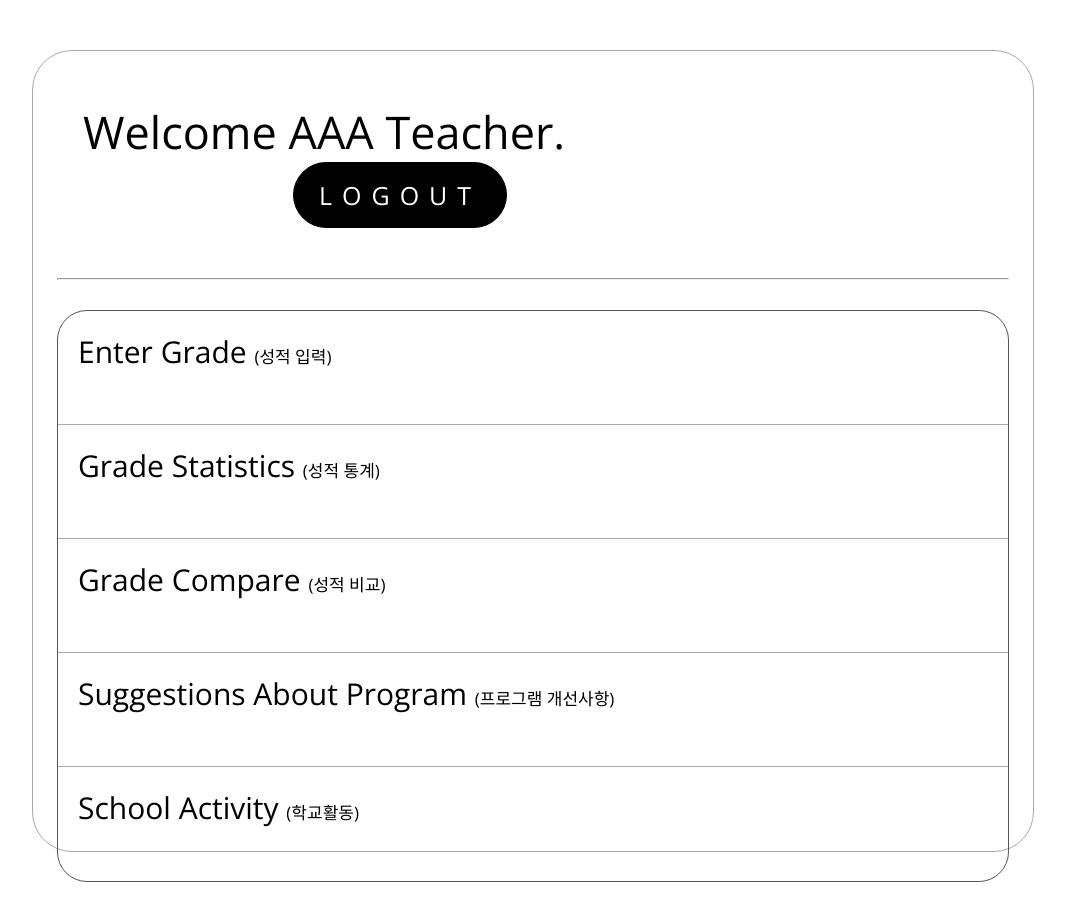
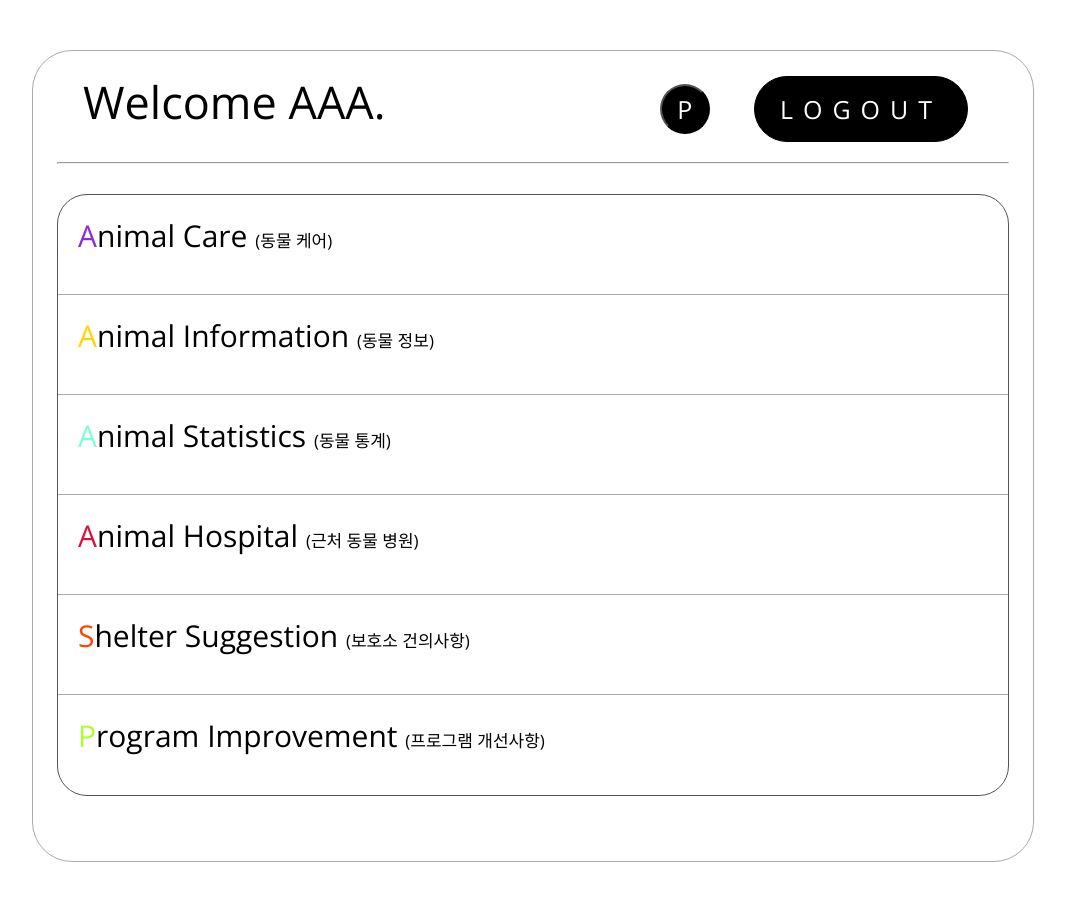
Before and after one commit to rlarkdals1202/Database-Term-Project, a plain HTML site: page Program/HTML/index.html in a window 1280 px wide. Shown: the whole page, without its empty margins (107-1172 px from the left). Drawn offline with nearby package versions, Linux system fonts and the light colour scheme.

Commit message:
Database Systems Term Project 로그인 페이지, 메인 페이지 구현(HTML, CSS만), (*주제 변경)

```diff
--- a/Program/CSS/index.css
+++ b/Program/CSS/index.css
@@ -9,28 +9,28 @@
 {
    border: 1px solid #aaaaaa;
    width: 1000px;
-   height: 800px;
+   height: 810px;
    margin: 50px auto;
    border-radius: 40px;
 }
 
 #innerBox1
 {
-    margin: 50px 50px;
+    margin: 20px 50px;
 }
 
 #innerBox2
 {
     border: 1px solid #555555;
     width: 950px;
-    height: 570px;
+    height: 600px;
     margin: 30px auto;
     border-radius: 30px;
 }
 
-#innerBox2 div:not(#schoolActivity)
+#innerBox2 div:not(#programImprovement)
 {
-    height: 113px;
+    height: 99px;
     border-bottom: 1px solid #aaaaaa;
 }
 
@@ -44,11 +44,6 @@
     text-decoration: none;
 }
 
-#innerBox2 div:hover
-{
-    text-shadow: 0 0 5px #aaaaaa;
-}
-
 #logoutButton
 {
     font-weight: lighter;
@@ -59,10 +54,87 @@
     font-size: 25px;
     border-radius: 35px;
     letter-spacing: 10px;
-    margin-left: 210px;
+    margin-left: 40px;
 }
 
-#logoutButton:hover
+#logoutButton:hover, #passwordChangeButton:hover
 {
     box-shadow: 0 0 10px black;
 }
+
+#passwordChangeButton
+{
+    border-radius: 50%;
+    width: 50px;
+    height: 50px;
+    margin-left: 270px;
+    font-size: 25px;
+    background-color: black;
+}
+
+#passwordChangeButton a
+{
+    text-decoration: none;
+    color:white;
+}
+
+#animalProtect a::first-letter
+{
+    color:blueviolet;
+}
+
+#animalProtect:hover
+{
+    text-shadow: 0px 0px 5px blueviolet;
+}
+
+#animalInformation a::first-letter
+{
+    color:gold;
+}
+
+#animalInformation:hover
+{
+    text-shadow: 0px 0px 5px gold;
+}
+
+#animalStatistics a::first-letter
+{
+    color:aquamarine;
+}
+
+#animalStatistics:hover
+{
+    text-shadow: 0px 0px 5px aquamarine;
+}
+
+#animalHospital a::first-letter
+{
+    color:crimson;
+}
+
+#animalHospital:hover
+{
+    text-shadow: 0px 0px 5px crimson;
+}
+
+#shelterSuggestion a::first-letter
+{
+    color: orangered;
+}
+
+#shelterSuggestion:hover
+{
+    text-shadow: 0px 0px 5px orangered;
+}
+
+
+#programImprovement a::first-letter
+{
+    color:greenyellow;
+}
+
+#programImprovement:hover
+{
+    text-shadow: 0px 0px 5px greenyellow;
+}
--- a/Program/HTML/index.html
+++ b/Program/HTML/index.html
@@ -10,34 +10,40 @@
 <body>
     <div id="box">
         <div id="innerBox1">
-            <span style="font-size: 45px; font-weight: lighter;" id="welcomeText">Welcome AAA Teacher.</span>
+            <span style="font-size: 45px; font-weight: lighter;" id="welcomeText">Welcome AAA.</span>
+            <button type="button" id="passwordChangeButton"><a href="http://localhost:8080/password/change">P</a></button>
             <button type="button" id="logoutButton">LOGOUT</button>
         </div>
         <hr style="width: 95%;">
         <div id="innerBox2">
-            <div id="enterGrade">
-                <a href="http://localhost:8080/grade/input">
-                    Enter Grade <span style="font-size: 17px;">(성적 입력)</span>
+            <div id="animalProtect">
+                <a href="http://localhost:8080/animal/care">
+                    Animal Care <span style="font-size: 17px;">(동물 케어)</span>
                 </a>
             </div>
-            <div id="gradeStatistics">
-                <a href="http://localhost:8080/grade/statistics">
-                    Grade Statistics <span style="font-size: 17px;">(성적 통계)</span>
+            <div id="animalInformation">
+                <a href="http://localhost:8080/animal/information/">
+                    Animal Information <span style="font-size: 17px;">(동물 정보)</span>
                 </a>
             </div>
-            <div id="gradeCompare">
-                <a href="http://localhost:8080/grade/compare">
-                    Grade Compare <span style="font-size: 17px;">(성적 비교)</span>
+            <div id="animalStatistics">
+                <a href="http://localhost:8080/animal/statistics">
+                    Animal Statistics <span style="font-size: 17px;">(동물 통계)</span>
                 </a>
             </div>
-            <div id="suggestions">
-                <a href="http://localhost:8080/suggestions">
-                    Suggestions About Program <span style="font-size: 17px;">(프로그램 개선사항)</span>
+            <div id="animalHospital">
+                <a href="http://localhost:8080/animal/hospital">
+                    Animal Hospital <span style="font-size: 17px;">(근처 동물 병원)</span>
                 </a>
             </div>
-            <div id="schoolActivity">
-                <a href="http://localhost:8080/schoolActivity">
-                    School Activity <span style="font-size: 17px;">(학교활동)</span>
+            <div id="shelterSuggestion">
+                <a href="http://localhost:8080/suggestion">
+                    Shelter Suggestion <span style="font-size: 17px;">(보호소 건의사항)</span>
+                </a>
+            </div>
+            <div id="programImprovement">
+                <a href="http://localhost:8080/improvement">
+                    Program Improvement <span style="font-size: 17px;">(프로그램 개선사항)</span>
                 </a>
             </div>
         </div>
```
Also changed, not shown: Program/HTML/login.html (+4 -4 lines).
